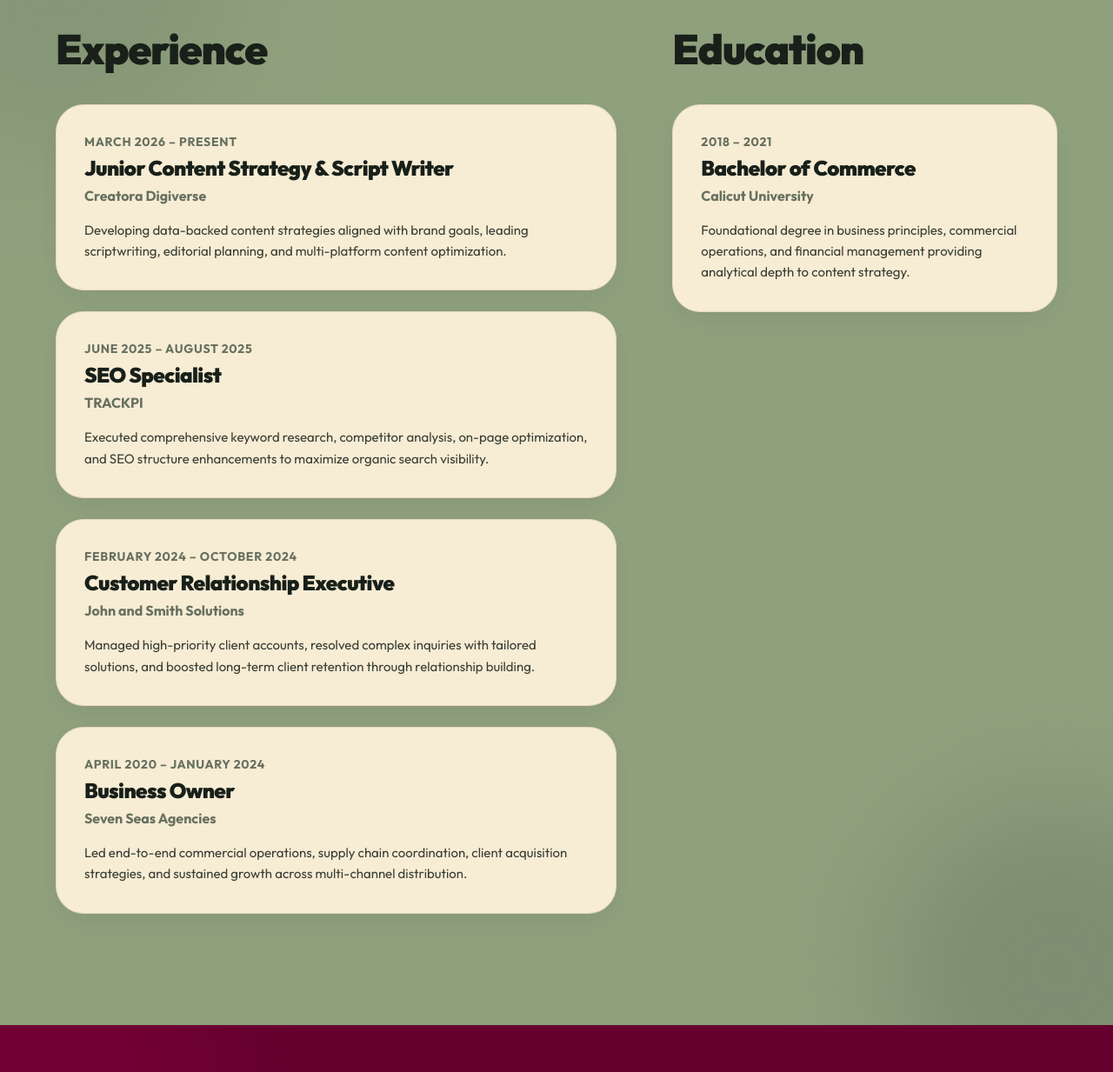
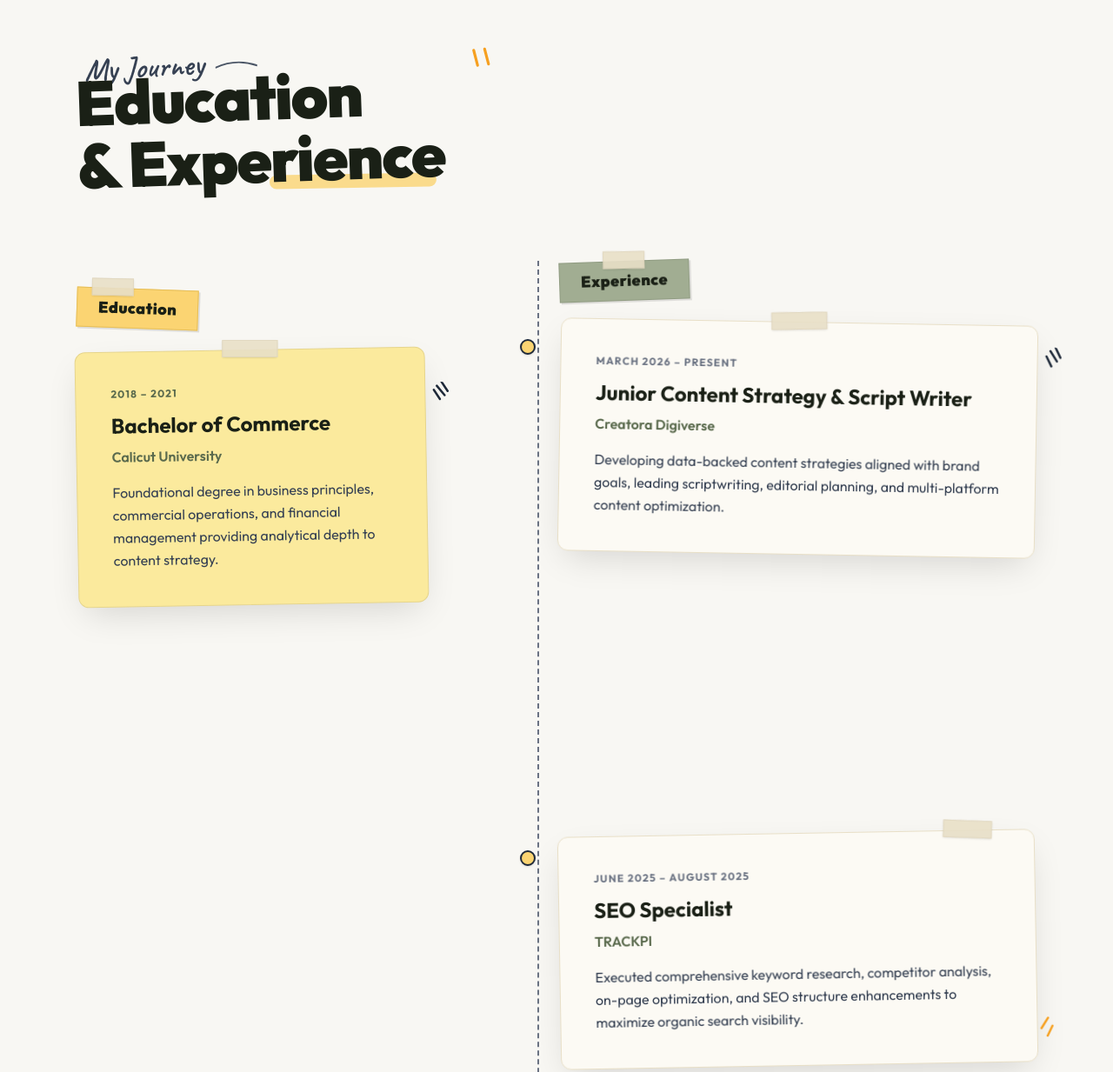
Before and after one commit to PreethiMurugan-20/resmi-portfolio, a website built with Vite: page index.html in a window 1280 px wide. Shown: the part 2367-3600 px from the top of the page at 87% size. Built offline with nearby package versions, Linux system fonts and the light colour scheme; a web font is replaced by a local one.

Commit message:
refactor: redesign experience and education section with sticky layout and sticker aesthetics

```diff
--- a/index.html
+++ b/index.html
@@ -455,139 +455,167 @@
 
 
 
-  <!-- Shared Experience & Education Section -->
+  <!-- Experience & Education Section -->
   <section id="experience"
-    class="w-full relative bg-[#8FA07D] text-[#182019] py-24 sm:py-28 md:py-32 z-20 overflow-hidden">
-    <!-- Subtle background ambience in theme tones -->
-    <div
-      class="absolute -top-32 -left-32 w-96 h-96 bg-[#7C8C70] rounded-full blur-3xl opacity-50 pointer-events-none -z-0">
-    </div>
-    <div
-      class="absolute -bottom-32 -right-32 w-96 h-96 bg-[#66705F] rounded-full blur-3xl opacity-40 pointer-events-none -z-0">
-    </div>
+    class="w-full relative bg-[#F8F7F3] text-[#1a1a1a] py-24 sm:py-28 md:py-32 z-20 overflow-visible font-['Outfit',sans-serif]">
 
-    <div class="max-w-[1360px] mx-auto px-6 md:px-12 lg:px-16 relative z-10">
+    <div class="max-w-[1200px] mx-auto px-6 md:px-12 relative z-10">
 
-      <!-- 2-Column Responsive Grid -->
-      <div class="grid grid-cols-1 lg:grid-cols-12 gap-12 lg:gap-16 items-start">
+      <!-- Section Title -->
+      <div class="relative mb-16 md:mb-20 z-20">
+        <p class="font-['Caveat',cursive] text-3xl md:text-4xl text-gray-700 transform -rotate-3 ml-2 mb-1">
+          My Journey
+          <svg class="inline-block w-12 h-3 text-gray-600 ml-1" viewBox="0 0 50 10" fill="none"><path d="M0,5 Q25,-5 50,5" stroke="currentColor" stroke-width="2" stroke-linecap="round"/></svg>
+        </p>
+        <div class="relative inline-block">
+          <h2 class="text-5xl sm:text-6xl md:text-7xl font-black tracking-tight text-[#1a2016] transform -rotate-2">
+            Education<br class="hidden sm:block">&amp; Experience
+          </h2>
+          <!-- Yellow scratch/highlight underneath Experience -->
+          <div class="absolute bottom-1 right-2 w-48 h-3 md:h-4 bg-[#fbd472] -z-10 transform -rotate-1 rounded-full opacity-80"></div>
 
-        <!-- LEFT COLUMN: Experience -->
-        <div class="lg:col-span-7 flex flex-col">
-          <!-- Column Heading -->
-          <div class="mb-8 sm:mb-10 fade-in-up">
-            <h2 class="text-3xl sm:text-4xl lg:text-5xl font-black tracking-tight text-[#182019]">
-              Experience
-            </h2>
+          <!-- Decorative orange lines -->
+          <div class="absolute -top-6 -right-8 md:-right-16 text-[#f6a020] font-bold transform rotate-12">
+             <svg width="40" height="40" viewBox="0 0 50 50">
+               <path d="M10,10 L20,30" stroke="currentColor" stroke-width="4" stroke-linecap="round"/>
+               <path d="M25,5 L35,25" stroke="currentColor" stroke-width="4" stroke-linecap="round"/>
+             </svg>
+          </div>
+        </div>
+      </div>
+
+      <!-- Sticky Layout Wrapper -->
+      <div class="flex flex-col lg:flex-row gap-16 lg:gap-24 relative items-start">
+
+        <!-- LEFT COLUMN: Education (Sticky) -->
+        <div class="w-full lg:w-[40%] lg:sticky lg:top-32 mb-16 lg:mb-0 z-20">
+
+          <!-- Education Section (moved here) -->
+          <div class="relative mt-8" id="education">
+            <!-- Label -->
+            <div class="inline-flex items-center gap-2 bg-[#fbd472] px-6 py-2 shadow-[2px_2px_0px_rgba(0,0,0,0.1)] transform rotate-2 relative z-10 mb-6 border border-[#e5be5a]">
+              <div class="absolute -top-3 left-4 w-12 h-5 bg-[#e8dfc7] opacity-90 transform -rotate-1 shadow-sm border border-[#dfd5bc]"></div>
+              <h3 class="text-lg font-black tracking-wide text-[#1a2016]">Education</h3>
+            </div>
+
+            <div class="relative group">
+              <!-- Card (Yellow paper) -->
+              <div class="bg-[#fbea9d] border border-[#e6d58c] p-8 md:p-10 shadow-[0_15px_40px_-10px_rgba(0,0,0,0.15)] transform -rotate-1 relative rounded-xl">
+                <div class="absolute -top-3 left-1/2 -translate-x-1/2 w-16 h-5 bg-[#e8dfc7] opacity-90 transform rotate-1 shadow-sm border border-[#dfd5bc]"></div>
+
+                <div class="absolute top-10 -right-8 text-gray-800 transform rotate-6 hidden md:block">
+                   <svg width="24" height="30" viewBox="0 0 24 30">
+                     <path d="M5,5 L15,15" stroke="currentColor" stroke-width="2.5" stroke-linecap="round"/>
+                     <path d="M10,0 L18,10" stroke="currentColor" stroke-width="2.5" stroke-linecap="round"/>
+                     <path d="M2,10 L10,20" stroke="currentColor" stroke-width="2.5" stroke-linecap="round"/>
+                   </svg>
+                </div>
+
+                <p class="text-xs font-bold tracking-widest text-[#5a6a4d] uppercase mb-3">2018 &ndash; 2021</p>
+                <h4 class="text-2xl font-bold text-[#1a2016] mb-2">Bachelor of Commerce</h4>
+                <p class="text-base font-semibold text-[#5a6a4d] mb-4">Calicut University</p>
+                <p class="text-base text-gray-700 leading-relaxed font-medium">Foundational degree in business principles, commercial operations, and financial management providing analytical depth to content strategy.</p>
+              </div>
+            </div>
           </div>
 
-          <!-- Experience Cards List -->
-          <div class="space-y-6">
+        </div>
 
-            <!-- Card 1 -->
-            <div
-              class="bg-[#F7ECD4] border border-[#e7d8bd] rounded-[2rem] p-6 sm:p-8 shadow-[0_10px_30px_-8px_rgba(24,32,25,0.08)] hover:-translate-y-1 hover:shadow-[0_16px_36px_-6px_rgba(24,32,25,0.14)] transition-all duration-300 group fade-in-up delay-100">
-              <p class="text-xs sm:text-sm font-bold tracking-wider text-[#66705F] uppercase mb-1">
-                March 2026 &ndash; Present
-              </p>
-              <h3
-                class="text-xl sm:text-2xl font-black text-[#182019] tracking-tight group-hover:text-black transition-colors">
-                Junior Content Strategy &amp; Script Writer
-              </h3>
-              <p class="text-sm sm:text-base font-bold text-[#66705F] mt-1 mb-4">
-                Creatora Digiverse
-              </p>
-              <p class="text-sm sm:text-[15px] text-[#182019]/85 font-medium leading-relaxed">
-                Developing data-backed content strategies aligned with brand goals, leading scriptwriting, editorial
-                planning, and multi-platform content optimization.
-              </p>
+        <!-- RIGHT COLUMN: Scrolling Experience Cards -->
+        <div class="w-full lg:w-[60%] relative pb-[10vh] z-10">
+
+          <!-- Timeline Track -->
+          <div class="absolute top-0 bottom-0 left-[31px] w-[2px] border-l-2 border-dashed border-gray-500 z-0 hidden md:block"></div>
+
+          <!-- Timeline Items Wrapper -->
+          <div class="relative w-full md:pl-14">
+
+            <!-- Item 1: Experience -->
+            <div class="sticky top-24 md:top-32 w-full mb-[30vh] md:mb-[40vh] transition-all duration-300">
+              <!-- Label -->
+              <div class="inline-flex items-center gap-2 bg-[#a1ad92] px-6 py-2 shadow-[2px_2px_0px_rgba(0,0,0,0.1)] transform -rotate-2 relative z-10 mb-6 border border-[#8f9b81]">
+                <div class="absolute -top-3 left-1/2 -translate-x-1/2 w-12 h-5 bg-[#e8dfc7] opacity-90 transform rotate-1 shadow-sm border border-[#dfd5bc]"></div>
+                <h3 class="text-lg font-black tracking-wide text-[#1a2016]">Experience</h3>
+              </div>
+
+              <div class="relative group">
+                <div class="absolute top-5 -left-[45px] w-[18px] h-[18px] rounded-full bg-[#fbd472] border-2 border-gray-800 z-10 shadow-sm hidden md:block"></div>
+
+                <div class="bg-[#fcfaf4] border border-[#e8dfc7] p-8 md:p-10 shadow-[0_15px_40px_-10px_rgba(0,0,0,0.15)] transform rotate-1 relative rounded-xl bg-opacity-95 backdrop-blur-md">
+                  <div class="absolute -top-3 left-1/2 -translate-x-1/2 w-16 h-5 bg-[#e8dfc7] opacity-90 transform -rotate-2 shadow-sm border border-[#dfd5bc]"></div>
+
+                  <!-- Decors -->
+                  <div class="absolute top-6 -right-8 text-gray-800 transform rotate-12 hidden md:block">
+                     <svg width="24" height="30" viewBox="0 0 24 30">
+                       <path d="M5,5 L15,15" stroke="currentColor" stroke-width="2.5" stroke-linecap="round"/>
+                       <path d="M10,0 L18,10" stroke="currentColor" stroke-width="2.5" stroke-linecap="round"/>
+                       <path d="M2,12 L10,22" stroke="currentColor" stroke-width="2.5" stroke-linecap="round"/>
+                     </svg>
+                  </div>
+
+                  <p class="text-xs font-bold tracking-widest text-gray-500 uppercase mb-3">March 2026 &ndash; Present</p>
+                  <h4 class="text-2xl font-bold text-[#1a2016] mb-2">Junior Content Strategy & Script Writer</h4>
+                  <p class="text-base font-semibold text-[#5a6a4d] mb-4">Creatora Digiverse</p>
+                  <p class="text-base text-gray-700 leading-relaxed font-medium">Developing data-backed content strategies aligned with brand goals, leading scriptwriting, editorial planning, and multi-platform content optimization.</p>
+                </div>
+              </div>
             </div>
 
-            <!-- Card 2 -->
-            <div
-              class="bg-[#F7ECD4] border border-[#e7d8bd] rounded-[2rem] p-6 sm:p-8 shadow-[0_10px_30px_-8px_rgba(24,32,25,0.08)] hover:-translate-y-1 hover:shadow-[0_16px_36px_-6px_rgba(24,32,25,0.14)] transition-all duration-300 group fade-in-up delay-200">
-              <p class="text-xs sm:text-sm font-bold tracking-wider text-[#66705F] uppercase mb-1">
-                June 2025 &ndash; August 2025
-              </p>
-              <h3
-                class="text-xl sm:text-2xl font-black text-[#182019] tracking-tight group-hover:text-black transition-colors">
-                SEO Specialist
-              </h3>
-              <p class="text-sm sm:text-base font-bold text-[#66705F] mt-1 mb-4">
-                TRACKPI
-              </p>
-              <p class="text-sm sm:text-[15px] text-[#182019]/85 font-medium leading-relaxed">
-                Executed comprehensive keyword research, competitor analysis, on-page optimization, and SEO structure
-                enhancements to maximize organic search visibility.
-              </p>
+            <!-- Item 2: Experience -->
+            <div class="sticky top-[104px] md:top-[144px] w-full mb-[30vh] md:mb-[40vh] transition-all duration-300">
+              <div class="relative group">
+                <div class="absolute top-5 -left-[45px] w-[18px] h-[18px] rounded-full bg-[#fbd472] border-2 border-gray-800 z-10 shadow-sm hidden md:block"></div>
+
+                <div class="bg-[#fcfaf4] border border-[#e8dfc7] p-8 md:p-10 shadow-[0_15px_40px_-10px_rgba(0,0,0,0.15)] transform -rotate-1 relative rounded-xl bg-opacity-95 backdrop-blur-md">
+                  <div class="absolute -top-3 right-12 w-14 h-5 bg-[#e8dfc7] opacity-90 transform rotate-3 shadow-sm border border-[#dfd5bc]"></div>
+
+                  <div class="absolute bottom-6 -right-6 text-[#f6a020] transform -rotate-12 hidden md:block">
+                     <svg width="24" height="30" viewBox="0 0 24 30">
+                       <path d="M5,15 L15,5" stroke="currentColor" stroke-width="2.5" stroke-linecap="round"/>
+                       <path d="M10,25 L18,15" stroke="currentColor" stroke-width="2.5" stroke-linecap="round"/>
+                     </svg>
+                  </div>
+
+                  <p class="text-xs font-bold tracking-widest text-gray-500 uppercase mb-3">June 2025 &ndash; August 2025</p>
+                  <h4 class="text-2xl font-bold text-[#1a2016] mb-2">SEO Specialist</h4>
+                  <p class="text-base font-semibold text-[#5a6a4d] mb-4">TRACKPI</p>
+                  <p class="text-base text-gray-700 leading-relaxed font-medium">Executed comprehensive keyword research, competitor analysis, on-page optimization, and SEO structure enhancements to maximize organic search visibility.</p>
+                </div>
+              </div>
             </div>
 
-            <!-- Card 3 -->
-            <div
-              class="bg-[#F7ECD4] border border-[#e7d8bd] rounded-[2rem] p-6 sm:p-8 shadow-[0_10px_30px_-8px_rgba(24,32,25,0.08)] hover:-translate-y-1 hover:shadow-[0_16px_36px_-6px_rgba(24,32,25,0.14)] transition-all duration-300 group fade-in-up delay-300">
-              <p class="text-xs sm:text-sm font-bold tracking-wider text-[#66705F] uppercase mb-1">
-                February 2024 &ndash; October 2024
-              </p>
-              <h3
-                class="text-xl sm:text-2xl font-black text-[#182019] tracking-tight group-hover:text-black transition-colors">
-                Customer Relationship Executive
-              </h3>
-              <p class="text-sm sm:text-base font-bold text-[#66705F] mt-1 mb-4">
-                John and Smith Solutions
-              </p>
-              <p class="text-sm sm:text-[15px] text-[#182019]/85 font-medium leading-relaxed">
-                Managed high-priority client accounts, resolved complex inquiries with tailored solutions, and boosted
-                long-term client retention through relationship building.
-              </p>
+            <!-- Item 3: Experience -->
+            <div class="sticky top-[112px] md:top-[156px] w-full mb-[30vh] md:mb-[40vh] transition-all duration-300">
+              <div class="relative group">
+                <div class="absolute top-5 -left-[45px] w-[18px] h-[18px] rounded-full bg-[#fbd472] border-2 border-gray-800 z-10 shadow-sm hidden md:block"></div>
+
+                <div class="bg-[#fcfaf4] border border-[#e8dfc7] p-8 md:p-10 shadow-[0_15px_40px_-10px_rgba(0,0,0,0.15)] transform rotate-1 relative rounded-xl bg-opacity-95 backdrop-blur-md">
+                  <div class="absolute -top-3 left-10 w-16 h-5 bg-[#e8dfc7] opacity-90 transform -rotate-3 shadow-sm border border-[#dfd5bc]"></div>
+
+                  <p class="text-xs font-bold tracking-widest text-gray-500 uppercase mb-3">February 2024 &ndash; October 2024</p>
+                  <h4 class="text-2xl font-bold text-[#1a2016] mb-2">Customer Relationship Executive</h4>
+                  <p class="text-base font-semibold text-[#5a6a4d] mb-4">John and Smith Solutions</p>
+                  <p class="text-base text-gray-700 leading-relaxed font-medium">Managed high-priority client accounts, resolved complex inquiries with tailored solutions, and boosted long-term client retention through relationship building.</p>
+                </div>
+              </div>
             </div>
 
-            <!-- Card 4 -->
-            <div
-              class="bg-[#F7ECD4] border border-[#e7d8bd] rounded-[2rem] p-6 sm:p-8 shadow-[0_10px_30px_-8px_rgba(24,32,25,0.08)] hover:-translate-y-1 hover:shadow-[0_16px_36px_-6px_rgba(24,32,25,0.14)] transition-all duration-300 group fade-in-up delay-400">
-              <p class="text-xs sm:text-sm font-bold tracking-wider text-[#66705F] uppercase mb-1">
-                April 2020 &ndash; January 2024
-              </p>
-              <h3
-                class="text-xl sm:text-2xl font-black text-[#182019] tracking-tight group-hover:text-black transition-colors">
-                Business Owner
-              </h3>
-              <p class="text-sm sm:text-base font-bold text-[#66705F] mt-1 mb-4">
-                Seven Seas Agencies
-              </p>
-              <p class="text-sm sm:text-[15px] text-[#182019]/85 font-medium leading-relaxed">
-                Led end-to-end commercial operations, supply chain coordination, client acquisition strategies, and
-                sustained growth across multi-channel distribution.
-              </p>
+            <!-- Item 4: Experience -->
+            <div class="sticky top-[120px] md:top-[168px] w-full transition-all duration-300">
+              <div class="relative group">
+                <div class="absolute top-5 -left-[45px] w-[18px] h-[18px] rounded-full bg-[#fbd472] border-2 border-gray-800 z-10 shadow-sm hidden md:block"></div>
+
+                <div class="bg-[#fcfaf4] border border-[#e8dfc7] p-8 md:p-10 shadow-[0_15px_40px_-10px_rgba(0,0,0,0.15)] transform -rotate-1 relative rounded-xl bg-opacity-95 backdrop-blur-md">
+                  <div class="absolute -top-3 left-1/2 w-14 h-5 bg-[#e8dfc7] opacity-90 transform rotate-2 shadow-sm border border-[#dfd5bc]"></div>
+
+                  <p class="text-xs font-bold tracking-widest text-gray-500 uppercase mb-3">April 2020 &ndash; January 2024</p>
+                  <h4 class="text-2xl font-bold text-[#1a2016] mb-2">Business Owner</h4>
+                  <p class="text-base font-semibold text-[#5a6a4d] mb-4">Seven Seas Agencies</p>
+                  <p class="text-base text-gray-700 leading-relaxed font-medium">Led end-to-end commercial operations, supply chain coordination, client acquisition strategies, and sustained growth across multi-channel distribution.</p>
+                </div>
+              </div>
             </div>
 
-          </div>
-        </div>
-
-        <!-- RIGHT COLUMN: Education -->
-        <div id="education" class="lg:col-span-5 flex flex-col pt-4 lg:pt-0 scroll-mt-24">
-          <!-- Column Heading -->
-          <div class="mb-8 sm:mb-10 fade-in-up delay-100">
-            <h2 class="text-3xl sm:text-4xl lg:text-5xl font-black tracking-tight text-[#182019]">
-              Education
-            </h2>
-          </div>
-
-          <!-- Education Card -->
-          <div
-            class="bg-[#F7ECD4] border border-[#e7d8bd] rounded-[2rem] p-6 sm:p-8 shadow-[0_10px_30px_-8px_rgba(24,32,25,0.08)] hover:-translate-y-1 hover:shadow-[0_16px_36px_-6px_rgba(24,32,25,0.14)] transition-all duration-300 group fade-in-up delay-200">
-            <p class="text-xs sm:text-sm font-bold tracking-wider text-[#66705F] uppercase mb-1">
-              2018 &ndash; 2021
-            </p>
-            <h3
-              class="text-xl sm:text-2xl font-black text-[#182019] tracking-tight group-hover:text-black transition-colors">
-              Bachelor of Commerce
-            </h3>
-            <p class="text-sm sm:text-base font-bold text-[#66705F] mt-1 mb-4">
-              Calicut University
-            </p>
-            <p class="text-sm sm:text-[15px] text-[#182019]/85 font-medium leading-relaxed">
-              Foundational degree in business principles, commercial operations, and financial management providing
-              analytical depth to content strategy.
-            </p>
           </div>
         </div>
 
```
Also changed, not shown: 1 other file.
